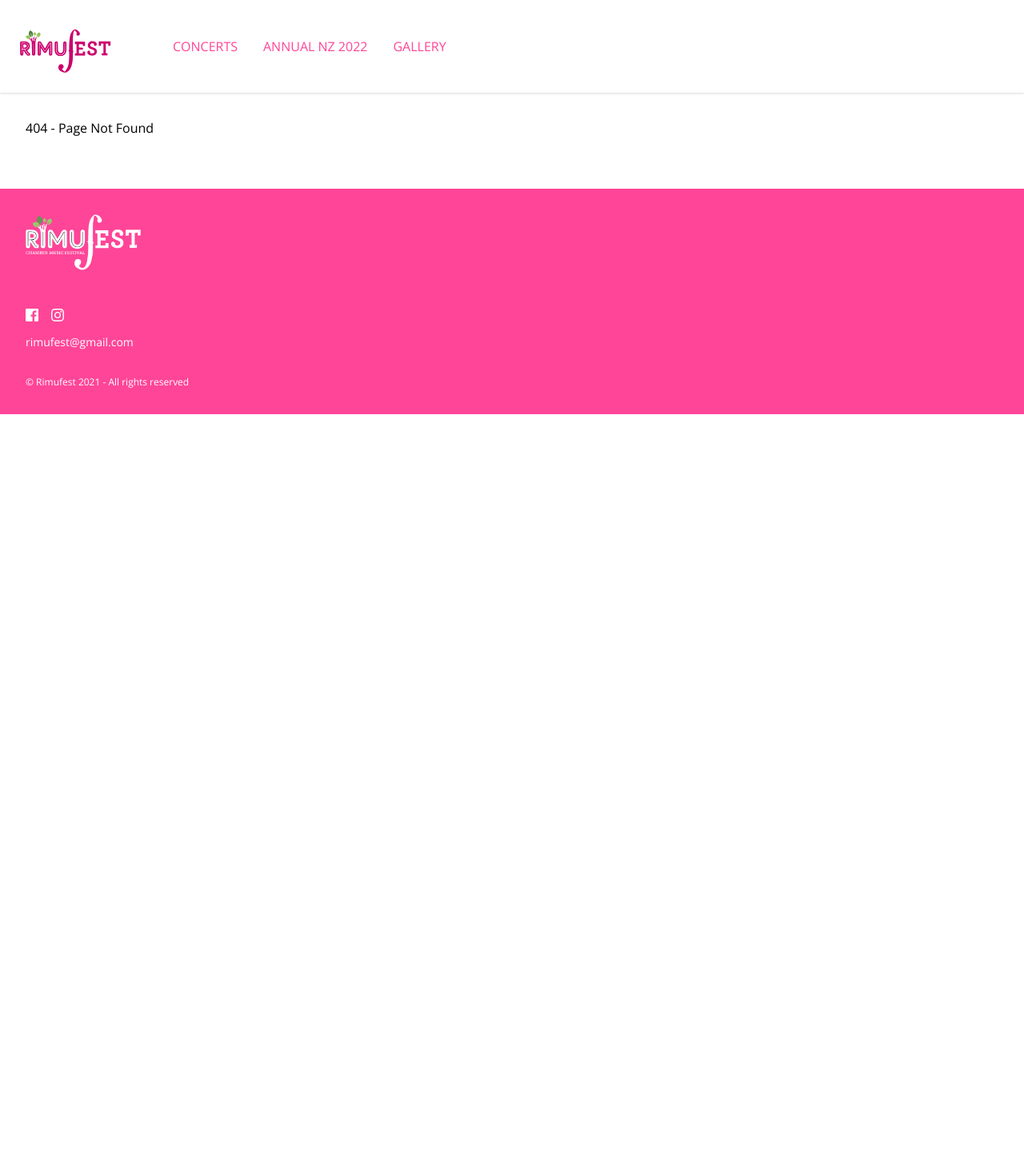
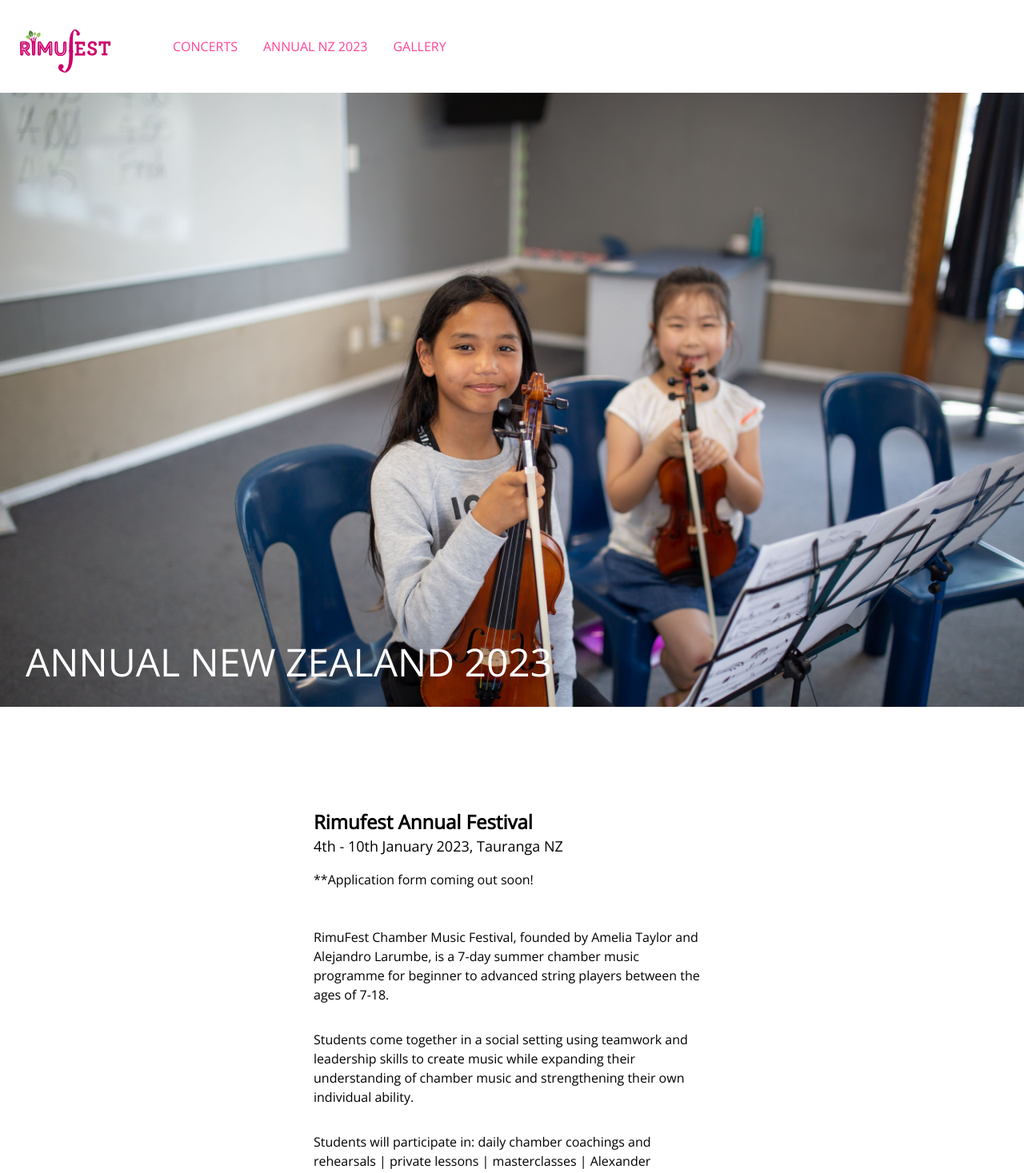
Before and after one commit to Alejandro-Larumbe/rimufest, a Next.js app: page /annual-nz-2023 in a window 1280 px wide. Before the commit this address had no page. Shown: the top 1467 px of the page at 80% size. Before the commit the page ends 800 px from the top, so only its background shows below. Built offline with nearby package versions, Linux system fonts and the light colour scheme.

Commit message:
annual nz 2023

```diff
--- a/components/Appbar.js
+++ b/components/Appbar.js
@@ -14,7 +14,7 @@
 
 const tabs = [
   { path: "/concerts", name: "concerts" },
-  { path: "/annual-nz-2022", name: "nz2022" },
+  { path: "/annual-nz-2023", name: "nz2023" },
   { path: "/gallery", name: "gallery" },
 ];
 
@@ -37,7 +37,10 @@
   }
 
   return (
-    <nav className="text-pink shadow dark:bg-gray-800">
+    <nav
+      // style={{ position: "fixed" }}
+      className="text-pink shadow dark:bg-gray-800"
+    >
       <div className="container px-6 py-6 mx-auto">
         <div className="md:flex md:items-center md:justify-between">
           <div className="flex items-center justify-between">
--- a/intl/strings/LangStrings.js
+++ b/intl/strings/LangStrings.js
@@ -1,6 +1,6 @@
 export const LangStrings = {
   nz: {
-    nz2022: "Annual NZ 2022",
+    nz2023: "Annual NZ 2023",
     holidayProgramme: "NZ Holiday Programme",
     about: "About",
     concerts: "Concerts",
@@ -18,7 +18,7 @@
       "We believe that by changing the perspective of music we can inspire the next generation to get creative in a way they can enjoy for the rest of their lives. By introducing string students of all abilities to an engaging, uplifting, and interactive way to learn new skills, we are proud to host a chamber music festival unlike any other. With locations in Mexico and New Zealand, our goal is to help students all over the world do more of what they love.",
   },
   mx: {
-    nz2022: "Annual NZ 2022",
+    nz2023: "Annual NZ 2023",
     holidayProgramme: "NZ Holiday Programme",
     artists: "Artistas",
     about: "Acerca",
--- a/pages/annual-nz-2022.js
+++ b/pages/annual-nz-2023.js
@@ -5,14 +5,17 @@
 export default function AnnualNZ2022() {
   return (
     <>
-      <Hero bgImage="nz-2022">
-        <h1 className="uppercase text-white">Annual New Zealand 2022</h1>
+      <Hero bgImage="nz-2023">
+        <h1 className="uppercase text-white">Annual New Zealand 2023</h1>
       </Hero>
       <div className="md:w-101 md:mx-auto md:my-20 p-8">
         <div className="py-4">
           <p className="text-2xl font-extrabold">Rimufest Annual Festival</p>
-          <p className="text-lg">5th - 11th January 2022, Tauranga NZ</p>
-          <p className="text-">* Last day to apply: November 20th</p>
+          <p className="text-lg">4th - 10th January 2023, Tauranga NZ</p>{" "}
+          <div className="py-4 text-base">
+            <p>**Application form coming out soon!</p>
+          </div>
+          {/* <p className="text-">* Last day to apply: November 20th</p> */}
         </div>
         <div className="py-4 text-base">
           <p>
@@ -36,26 +39,26 @@
             performance opportunities
           </p>
         </div>
-        <div className="flex justify-center py-10">
+        {/* <div className="flex justify-center py-10">
           <a
             target="_blank"
             href="https://docs.google.com/forms/d/e/1FAIpQLSevuoKBHNeJ6bqZrJg0K81pVHrFc-0lzf2-d1dWEbHw-gyv5A/viewform?usp=sf_link"
           >
             <Button>Apply now</Button>
           </a>
-        </div>
-        <div className="py-4 text-base">
-          <p>Last date to apply: 20th November 2021</p>
+        </div> */}
+        {/* <div className="py-4 text-base">
+          <p>Application and detailed info coming out soon!</p>
           <p>
             Notified of acceptance, waitlist, or decline: 27th November 2021
           </p>
           <p>Email rimufest@gmail.com with any further questions.</p>
-        </div>
+        </div> */}
 
         {/* <p className="mt-8 text-2xl font-extrabold">Faculty</p>
         <p className="mt-8 text-xl font-extrabold">Amelia Taylor</p> */}
 
-        <div className="py-4 mt-10 text-sm">
+        {/* <div className="py-4 mt-10 text-sm">
           <p>COVID-19</p>
           <p>
             Rules regarding COVID change over time. Our first priority is to
@@ -72,7 +75,7 @@
             excite people.{" "}
           </p>
           <p>Email rimufest@gmail.com with any further questions.</p>
-        </div>
+        </div> */}
       </div>
     </>
   );
```
Also changed, not shown: public/nz-2023.jpeg (added).
